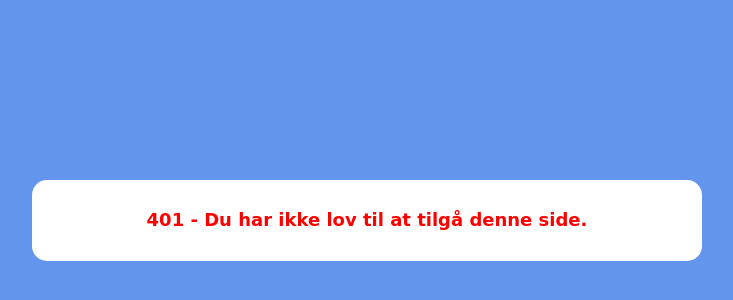
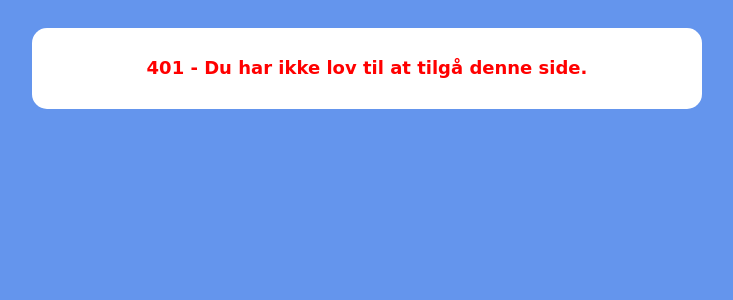
Before and after one commit to semaphor-dk/voxpop, a Django app: page /admin/ in a window 1280 px wide. Shown: the top 300 px of the page, without its empty margins (273-1006 px from the left). Run offline with Django 4.2, Linux system fonts and the light colour scheme; parts of the project's set-up code (start-up, migrations or seed data) failed here and were passed over; some libraries are stand-ins or nearby versions.

Commit message:
Reduced top margin.

```diff
--- a/voxpop/static/style.css
+++ b/voxpop/static/style.css
@@ -271,7 +271,7 @@
 main {
   padding: 15px;
   width: 50%;
-  margin: 180px auto 0 auto;
+  margin: 2em auto;
   border-radius: 15px;
 }
 
```
